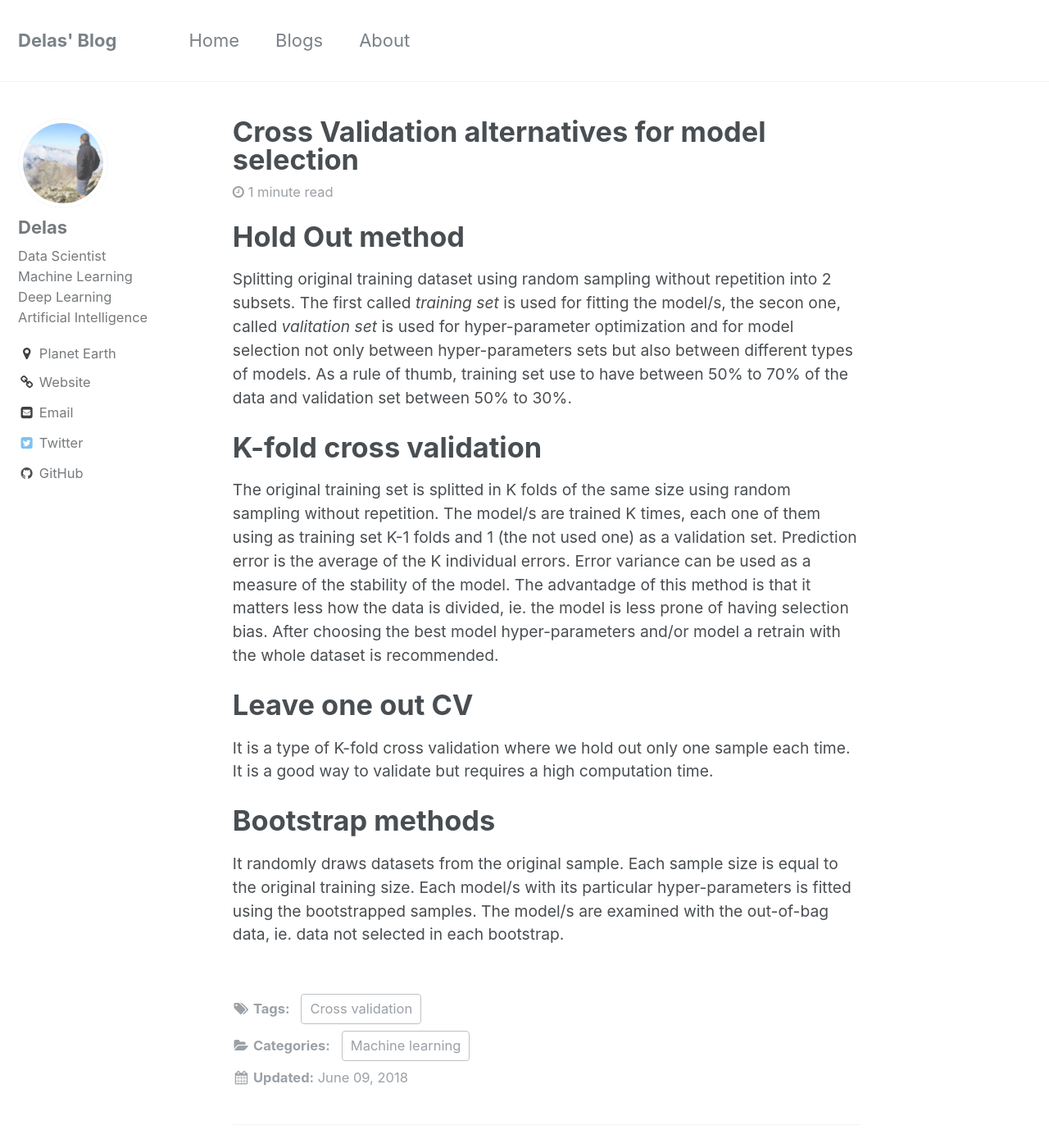
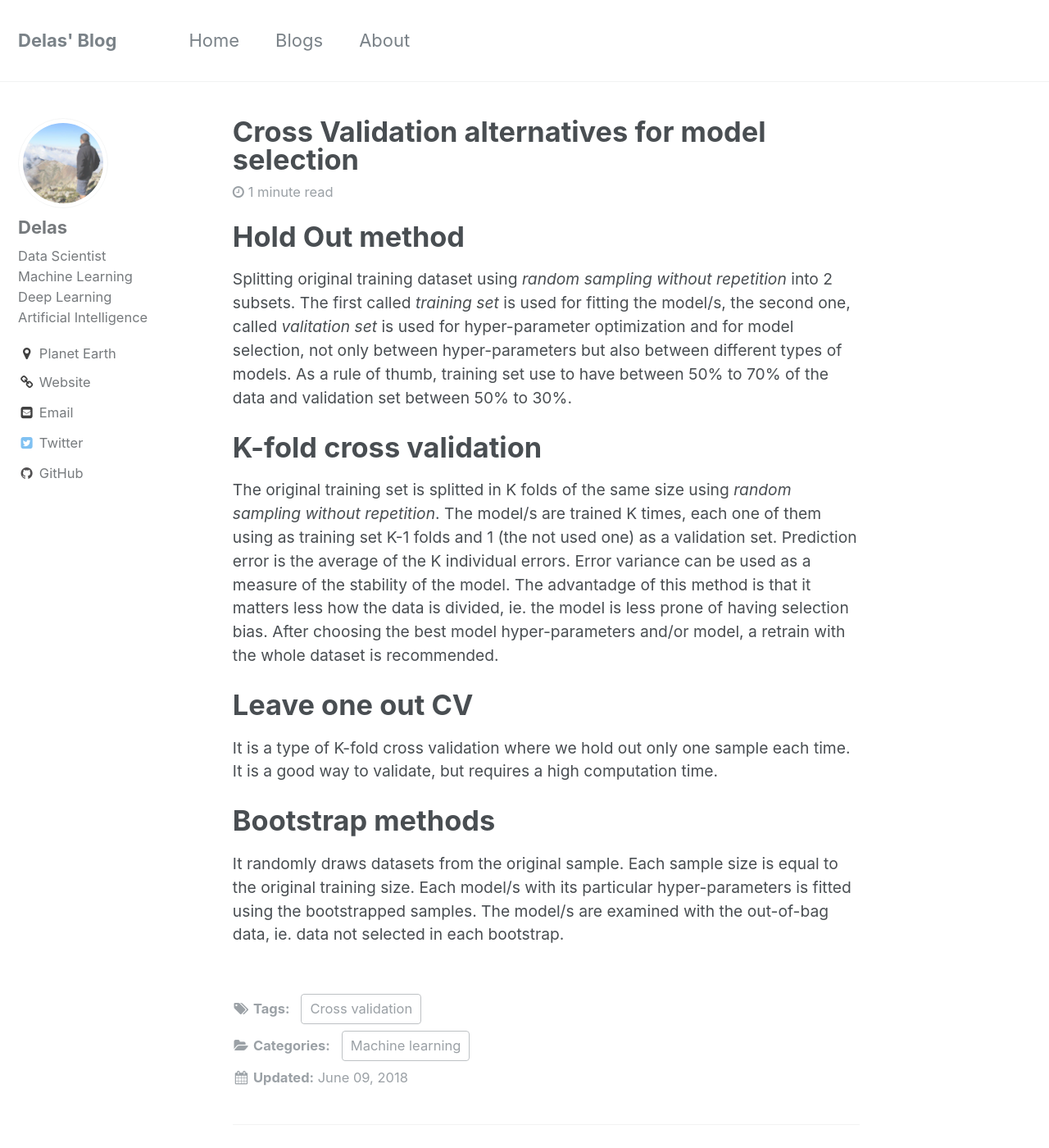
Before and after one commit to jorditg/jorditg.github.io, a Jekyll site: the page built from _posts/2018-06-10-cross-validation.md, in a window 1280 px wide and 1400 px high. Shown: the whole window at 82% size. Built offline with Jekyll 4.4.1, drawn with Linux system fonts in a browser that asks for light colours.

Commit message:
Update 2018-06-10-cross-validation.md

```diff
--- a/_posts/2018-06-10-cross-validation.md
+++ b/_posts/2018-06-10-cross-validation.md
@@ -11,13 +11,13 @@ tags:
 ---
 
 # Hold Out method
-Splitting original training dataset using random sampling without repetition into 2 subsets. The first called *training set* is used for fitting the model/s, the secon one, called *valitation set* is used for hyper-parameter optimization and for model selection not only between hyper-parameters sets but also between different types of models. As a rule of thumb, training set use to have between 50% to 70% of the data and validation set between 50% to 30%.
+Splitting original training dataset using *random sampling without repetition* into 2 subsets. The first called *training set* is used for fitting the model/s, the second one, called *valitation set* is used for hyper-parameter optimization and for model selection, not only between hyper-parameters but also between different types of models. As a rule of thumb, training set use to have between 50% to 70% of the data and validation set between 50% to 30%.
 
 # K-fold cross validation
-The original training set is splitted in K folds of the same size using random sampling without repetition. The model/s are trained K times, each one of them using as training set K-1 folds and 1 (the not used one) as a validation set. Prediction error is the average of the K individual errors. Error variance can be used as a measure of the stability of the model. The advantadge of this method is that it matters less how the data is divided, ie. the model is less prone of having selection bias. After choosing the best model hyper-parameters and/or model a retrain with the whole dataset is recommended.
+The original training set is splitted in K folds of the same size using *random sampling without repetition*. The model/s are trained K times, each one of them using as training set K-1 folds and 1 (the not used one) as a validation set. Prediction error is the average of the K individual errors. Error variance can be used as a measure of the stability of the model. The advantadge of this method is that it matters less how the data is divided, ie. the model is less prone of having selection bias. After choosing the best model hyper-parameters and/or model, a retrain with the whole dataset is recommended.
 
 # Leave one out CV
-It is a type of K-fold cross validation where we hold out only one sample each time. It is a good way to validate but requires a high computation time.
+It is a type of K-fold cross validation where we hold out only one sample each time. It is a good way to validate, but requires a high computation time.
 
 # Bootstrap methods
 It randomly draws datasets from the original sample. Each sample size is equal to the original training size. Each model/s with its particular hyper-parameters is fitted using the bootstrapped samples. The model/s are examined with the out-of-bag data, ie. data not selected in each bootstrap.
```
